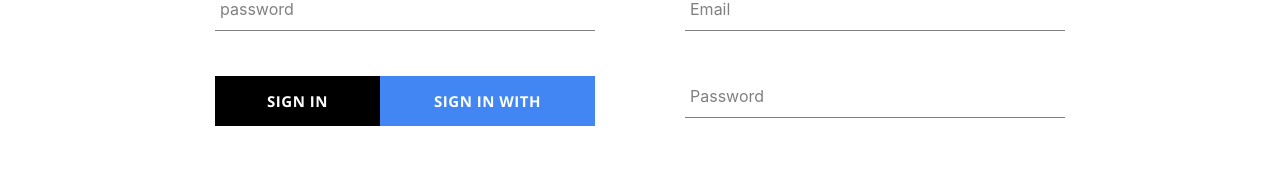
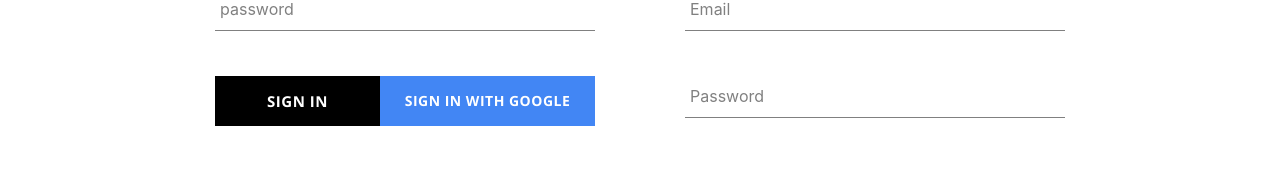
Before and after one commit to yonabrauner/avi-express, a React (Create React App) app: page /signin in a window 1280 px wide. Shown: the part 332-506 px from the top of the page. Built offline with nearby package versions, Linux system fonts and the light colour scheme; no server answers.

Commit message:
finished sign in part, there are still some problems with the displayname its sometimes null

```diff
--- a/src/App.jsx
+++ b/src/App.jsx
@@ -7,21 +7,40 @@ import { Header } from './components/header/header.component';
 import { SignInAndSignUp } from './pages/sign-in-and-sign-up/sign-in-and-sign-up.component';
 import { auth, createUserProfileDocument } from './firebase/firebase.utils';
 import { onAuthStateChanged } from 'firebase/auth';
+import { getDoc } from 'firebase/firestore';
+import { useDispatch } from 'react-redux';
+import { setCurrentUser } from './redux/userSlice.js';
 
 function App() {
-  const [currentuser, setCurrentUser] = useState(null);
+  const dispatch = useDispatch();
+
   useEffect(() => {
     const unsubscribe = onAuthStateChanged(auth, async (userAuth) => {
       if (userAuth){
         const userRef = await createUserProfileDocument(userAuth);
-        console.log(userRef);
+        const snapshot = await getDoc(userRef);
+        console.log(snapshot.data().createdAt.toDate().toISOString());
+        const createdAtStr = snapshot.data().createdAt.toDate().toISOString();
+        console.log(createdAtStr);
+        console.log("Dispatching user:", {
+          ...snapshot.data(),
+          id: userRef.id,
+          createdAt: createdAtStr,
+        });
+        dispatch(setCurrentUser({
+          ...snapshot.data(),
+          id: userRef.id,
+          createdAt: createdAtStr,
+        }));
       }
-      setCurrentUser(userAuth);
-      createUserProfileDocument(userAuth);
+      else{
+        dispatch(setCurrentUser(null));
+        createUserProfileDocument(userAuth);
+      }
     });
 
     return () => unsubscribe();
-  }, []);
+  }, [dispatch]);
 
   return (
     <div className="App">
--- a/src/components/custom-button/custom-button.styles.scss
+++ b/src/components/custom-button/custom-button.styles.scss
@@ -1,10 +1,10 @@
 .custom-button {
     min-width: 165px;
-    // width: auto;
+    width: auto;
     height: 50px;
     letter-spacing: 0.5px;
     line-height: 50px;
-    padding: 0 35px 0 35px;
+    padding: 0 35px;
     font-size: 15px;
     background-color: black;
     color: white;
@@ -23,6 +23,10 @@
     &.google-sign-in {
         background-color: #4286f4;
         color: white;
+        width: 400px;
+        padding: 0 19px;
+        font-size: 14px;
+
 
         &.hover {
             background-color: #357ae8;
```
